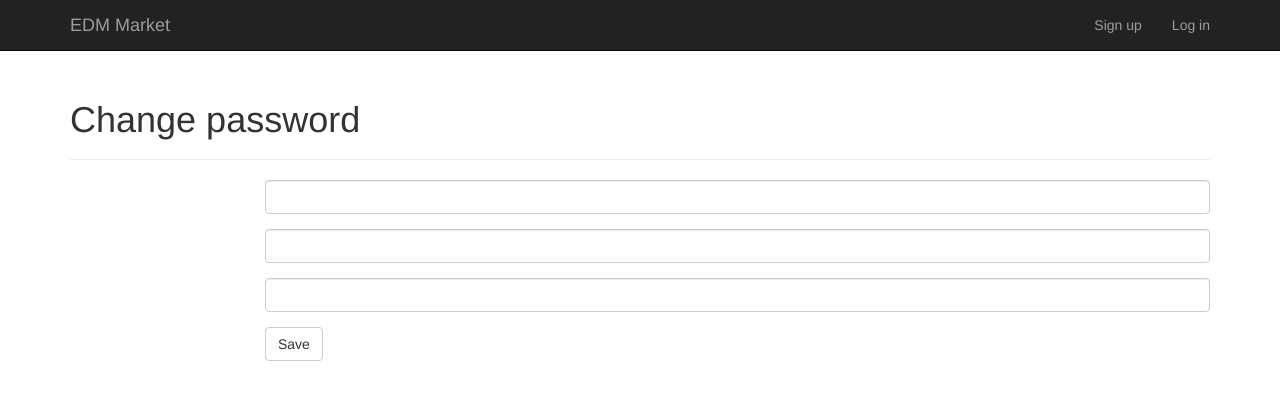
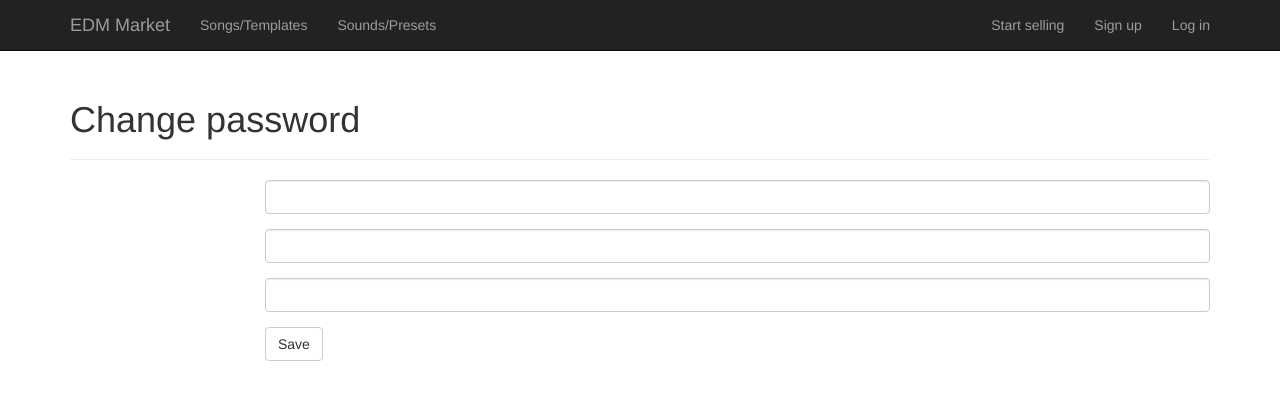
Before and after one commit to peaceman/glowing-tribble, a Django app: template edmuser/templates/account/password_change.html in a window 1280 px wide. Shown: the top 400 px of the page. Run offline with Django 3.2, Linux system fonts and the light colour scheme; the template is opened without the code that fills it, so the values that code supplies are empty; some libraries are stand-ins or nearby versions.

Commit message:
fill top navbar

```diff
--- a/main/templates/main/layout.html
+++ b/main/templates/main/layout.html
@@ -84,7 +84,19 @@
 
             <!-- Collect the nav links, forms, and other content for toggling -->
             <div class="collapse navbar-collapse" id="bs-example-navbar-collapse-1">
+                <ul class="nav navbar-nav">
+                    <li>
+                        <a href="/songs-templates">Songs/Templates</a>
+                    </li>
+                    <li>
+                        <a href="/sounds-presets">Sounds/Presets</a>
+                    </li>
+                </ul>
+
                 <ul class="nav navbar-nav navbar-right">
+                    <li>
+                        <a href="/sell">{% trans 'Start selling' %}</a>
+                    </li>
                     {% if user.is_authenticated %}
                         <li class="dropdown">
                             <a class="dropdown-toggle" href="" data-toggle="dropdown">{{ user.username }} <b
```
